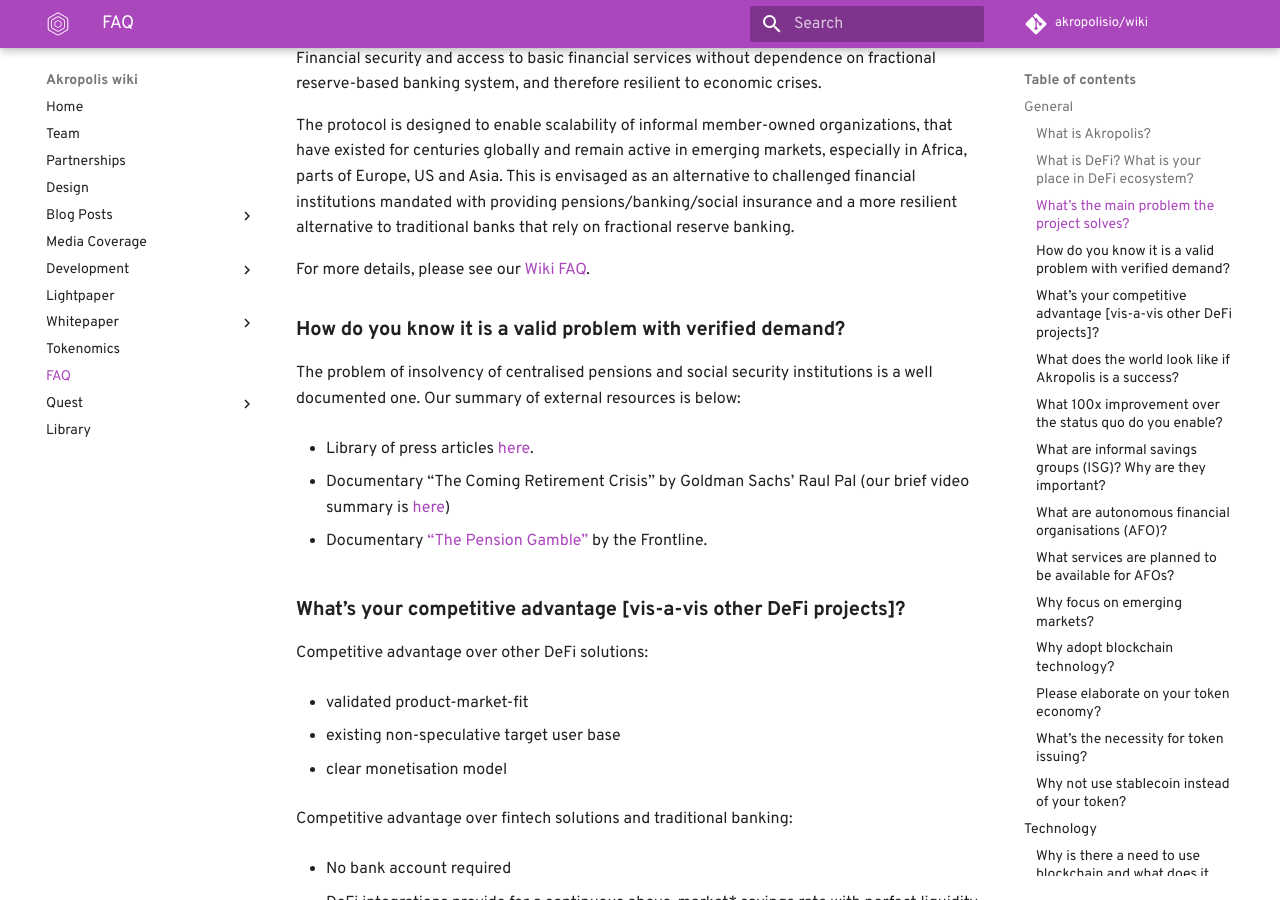
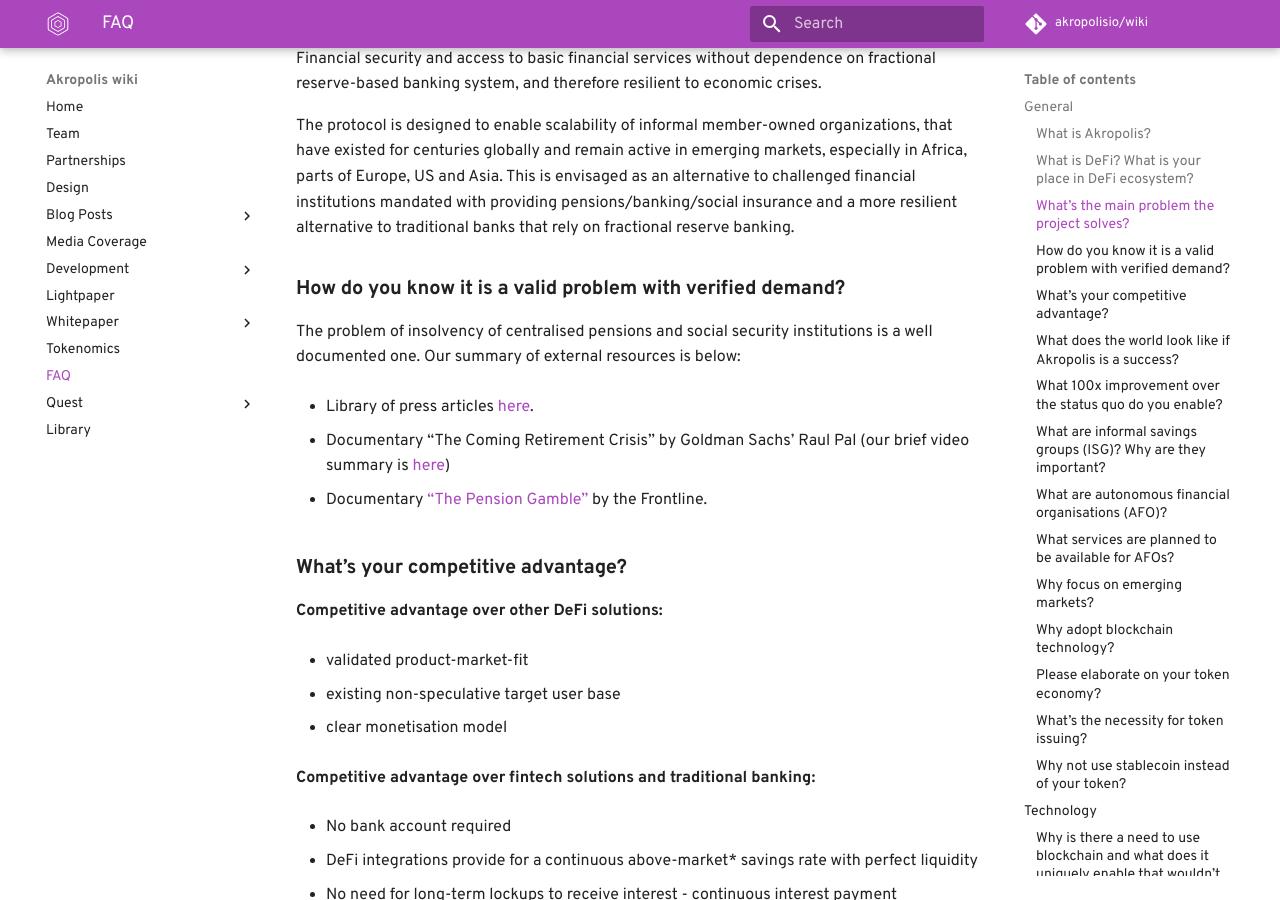
Before and after one commit to kaonone/wiki, an MkDocs documentation site: the page built from docs/FAQ.md, in a window 1280 px wide and 900 px high, scrolled down 885 px. Built offline with MkDocs 1.6.1 and Material for MkDocs 9.7.7, drawn with Linux system fonts in a browser that asks for light colours; some web fonts are replaced; comment, search, counter and statistics services are not loaded; old or Windows-style settings are respelled for this version of MkDocs.

Commit message:
Update FAQ.md

```diff
--- a/docs/FAQ.md
+++ b/docs/FAQ.md
@@ -26,7 +26,6 @@
 
 The protocol is designed to enable scalability of informal member-owned organizations, that have existed for centuries globally and remain active in emerging markets, especially in Africa, parts of Europe, US and Asia. This is envisaged as an alternative to challenged financial institutions mandated with providing pensions/banking/social insurance and a more resilient alternative to traditional banks that rely on fractional reserve banking.
 
-For more details, please see our [Wiki FAQ](https://wiki.akropolis.io/FAQ/#how-do-you-know-it-is-a-valid-problem-with-verified-demand).
 
 
 ### **How do you know it is a valid problem with verified demand?**
@@ -41,9 +40,9 @@
 * Documentary [“The Pension Gamble”](https://www.pbs.org/wgbh/frontline/film/the-pension-gamble/) by the Frontline.
 
 
-### **What’s your competitive advantage [vis-a-vis other DeFi projects]?**
+### **What’s your competitive advantage?**
 
-Competitive advantage over other DeFi solutions:
+**Competitive advantage over other DeFi solutions:**
 
 * validated product-market-fit
 
@@ -51,7 +50,7 @@
 
 * clear monetisation model
 
-Competitive advantage over fintech solutions and traditional banking:
+**Competitive advantage over fintech solutions and traditional banking:**
 
 * No bank account required
 
```
